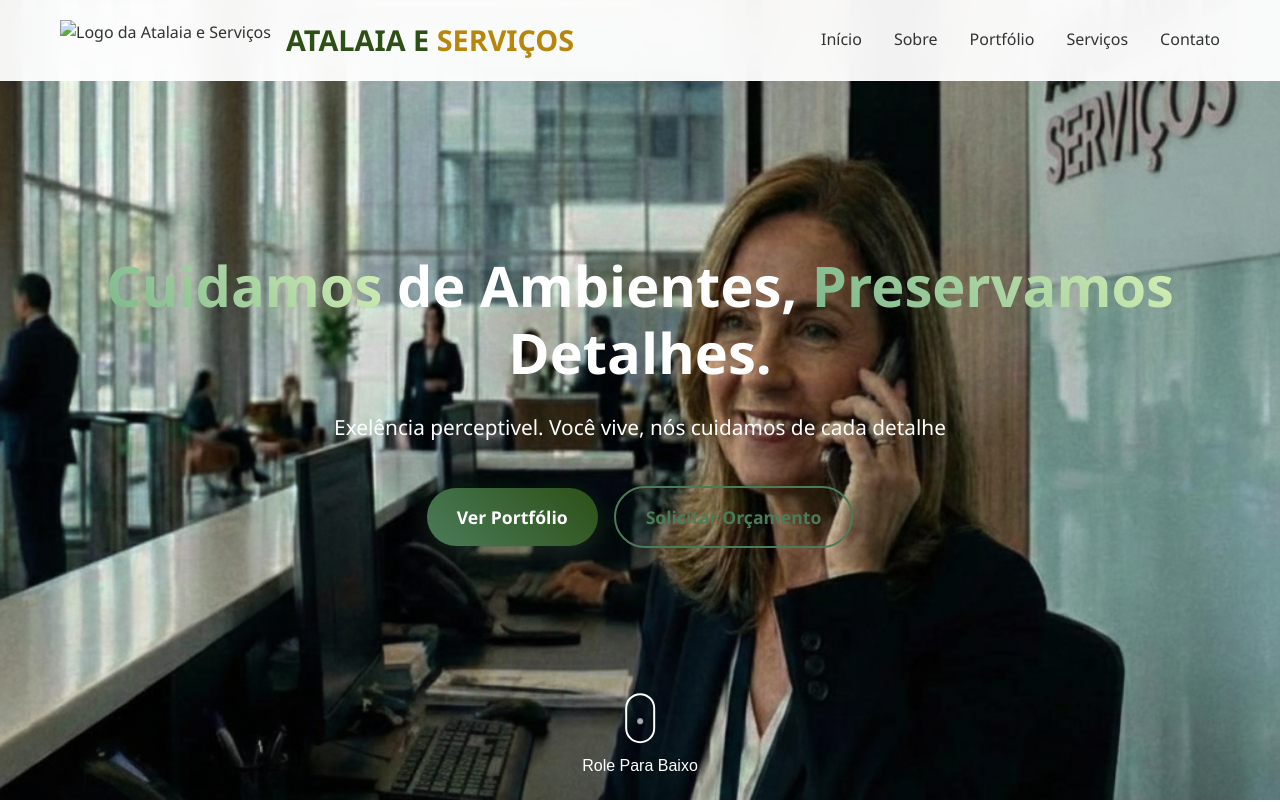
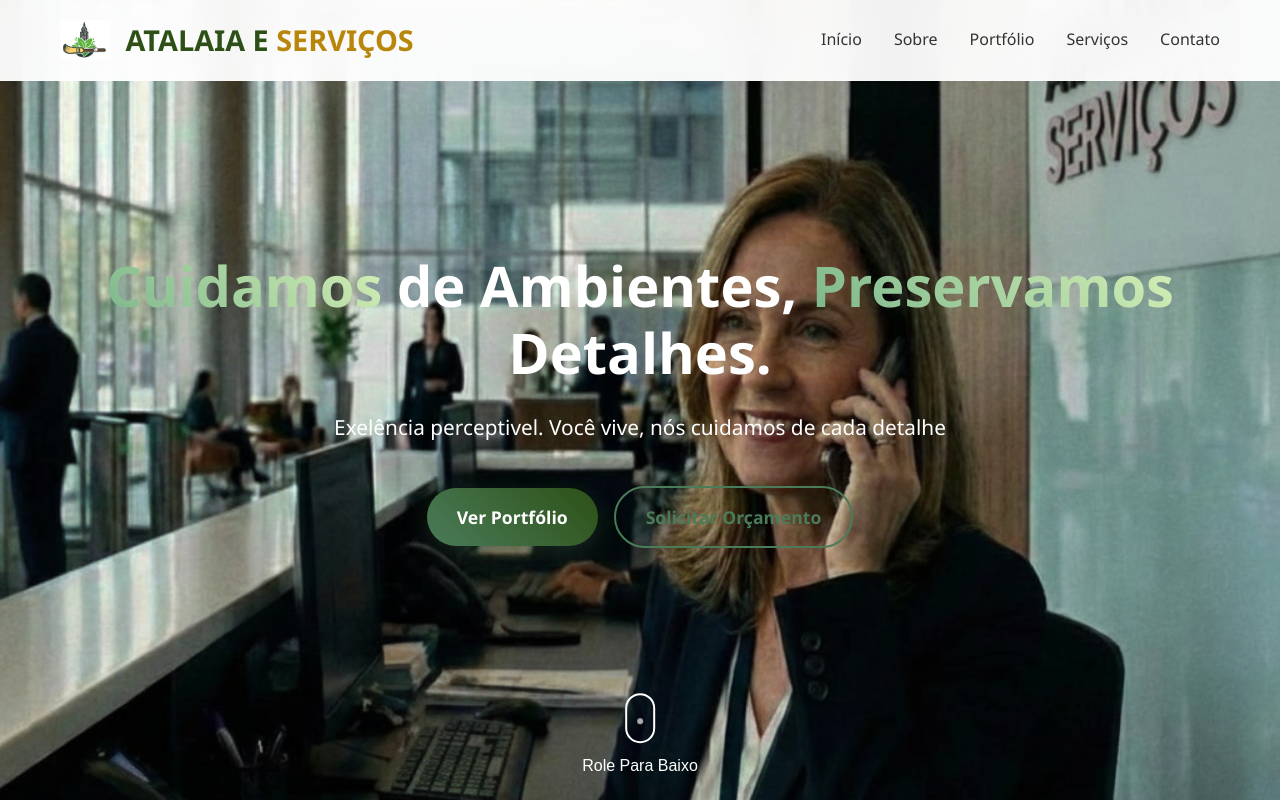
Before and after one commit to derickpsant/Atalaia-e-Servi-os, a plain HTML site: page 404.html in a window 1280 px wide. Shown: the top 802 px of the page. Drawn offline with Linux system fonts and the light colour scheme; files whose address does not match are found by name.

Commit message:
Update 404.html

```diff
--- a/404.html
+++ b/404.html
@@ -13,7 +13,7 @@
     <nav class="navbar">
         <div class="nav-container">
             <div class="nav-logo">
-                <img src="../Site/css/imagens/Logo.PNG" alt="Logo da Atalaia e Serviços" class="logo-img">
+                <img src="css/imagens/Logo.PNG" alt="Logo da Atalaia e Serviços" class="logo-img">
                 <h2>ATALAIA E <span class="Se">SERVIÇOS</span></h2>
             </div>
             <ul class="nav-menu">
```
